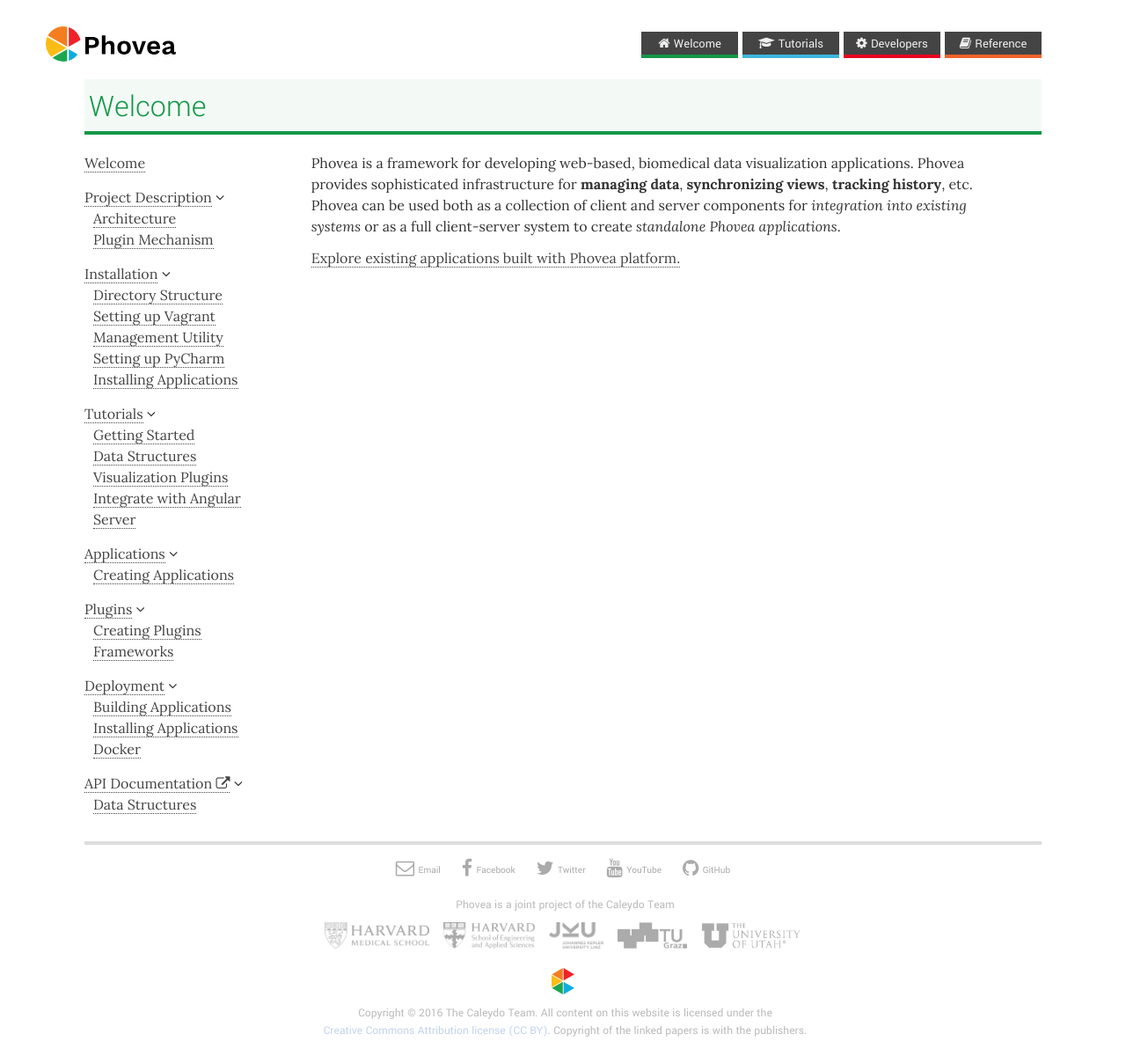
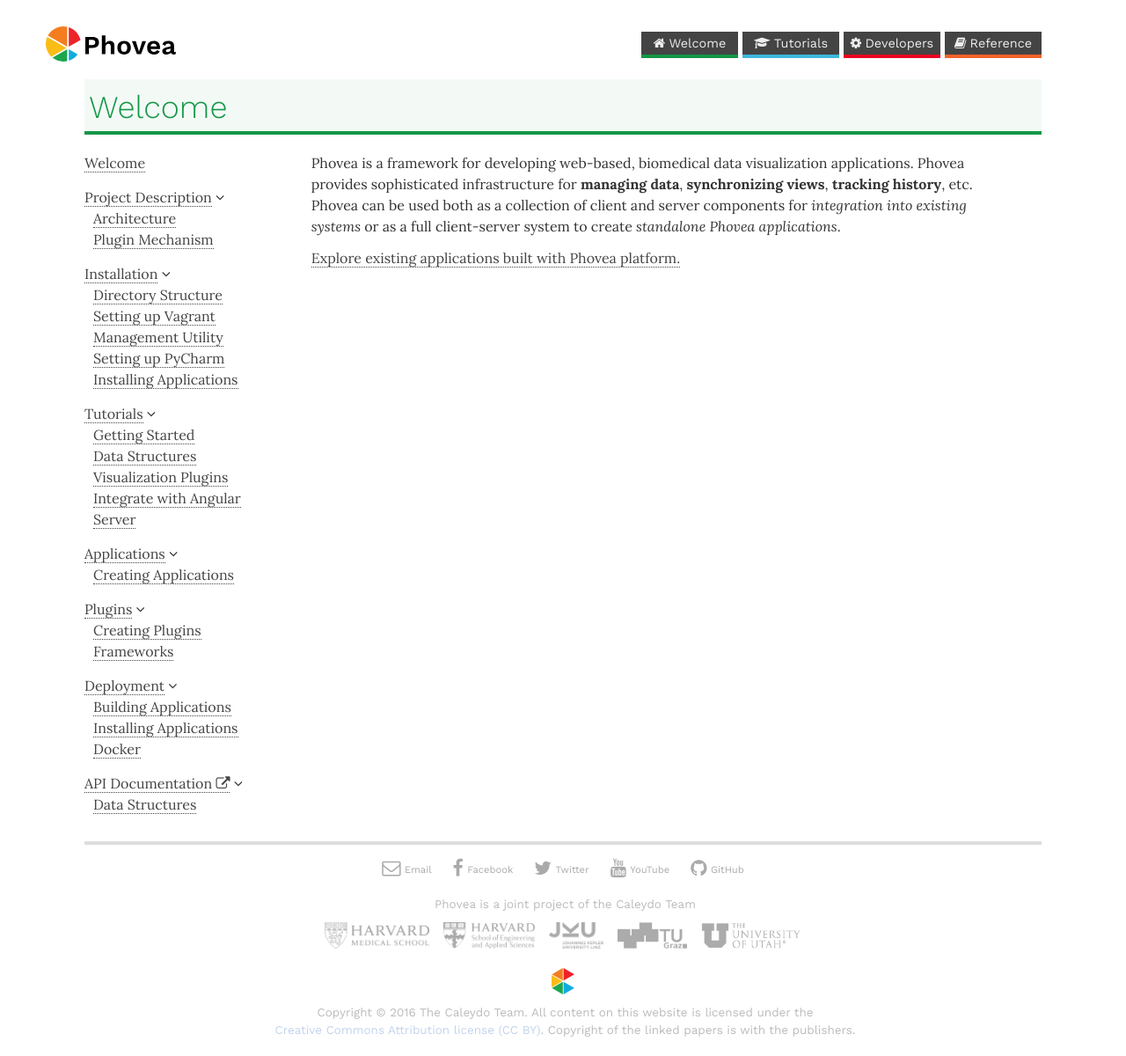
Before and after one commit to phovea/phovea.github.io, a Jekyll site: the page built from index.md, in a window 1280 px wide. Shown: the whole page at 88% size. Built offline with Jekyll 4.4.1, drawn with Linux system fonts in a browser that asks for light colours; nearby versions of some CDN libraries; some web fonts are replaced.

Commit message:
Switch sans serif font to Work Sans

```diff
--- a/_sass/base/_typography.scss
+++ b/_sass/base/_typography.scss
@@ -1,9 +1,10 @@
-@import url(https://fonts.googleapis.com/css?family=Yantramanav:400,100,300,500);
+//@import url(https://fonts.googleapis.com/css?family=Yantramanav:400,100,300,500);
+@import url(https://fonts.googleapis.com/css?family=Work+Sans:100,300,400,500);
 @import url(https://fonts.googleapis.com/css?family=Lora:400,400italic,700,700italic);
 
-$sans-serif-font-family: Yantramanav, Helvetica, sans-serif;
+$sans-serif-font-family: Work Sans, Helvetica, sans-serif;
 $serif-font-family: Lora, Helvetica, sans-serif; //Vollkorn, Times, serif;
-$slab-font-family: Yantramanav, Helvetica, sans-serif;
+$slab-font-family: Work Sans, Helvetica, sans-serif;
 
 $page-title-font-family: $sans-serif-font-family;
 $page-title-font-weight: 300;
```
